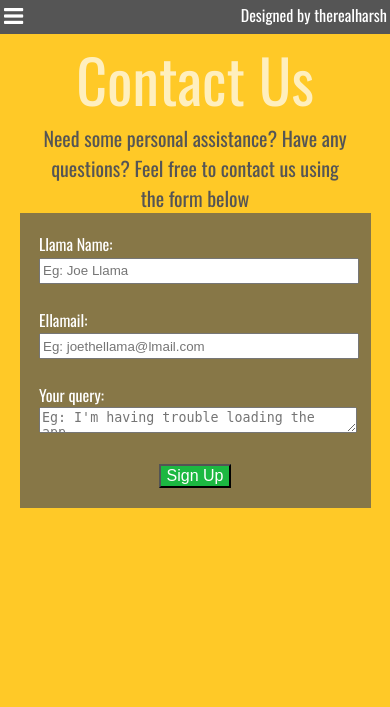
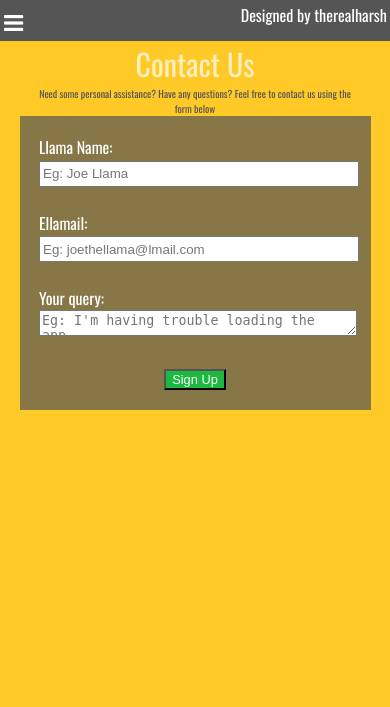
Before and after one commit to therealharsh/llama-project, a PHP site: page /contact.html in a window 390 px wide. Shown: the top 707 px of the page. Before the commit the page ends 508 px from the top, so only its background shows below. Run offline with PHP 8.4, Linux system fonts and the light colour scheme; some libraries are stand-ins or nearby versions.

Commit message:
update
update

```diff
--- a/contact.html
+++ b/contact.html
@@ -61,12 +61,12 @@
 			<div id="menuclick"><p3><i class="fa fa-bars"></i></p3></div>
 		</div> <!-- header close -->
 
-		<div id="wrapperfaq"> <!-- wrapper open -->
+		<div id="wrappercontact"> <!-- wrapper open -->
 			<div id="title">
-			    <p1><center>Contact Us</center></p1>
-			    <p2><center>Need some personal assistance? Have any questions? Feel free to contact us using the form below</center></p2>
+			    <p3><center>Contact Us</center></p3>
+			    <p4><center>Need some personal assistance? Have any questions? Feel free to contact us using the form below</center></p4>
 			</div>
-			<div id="grid"> <!-- index grid open -->
+			<div id="grid2"> <!-- index grid open -->
 			 	<form>
                     <label>Llama Name:</label><br>
                     <input class="textbox" type="text" placeholder="Eg: Joe Llama" required> <br><br>
--- a/css/contact.css
+++ b/css/contact.css
@@ -1,4 +1,15 @@
-#grid{
+@media screen and (min-width: 650px){
+
+	#wrappercontact{
+		position: absolute;
+		overflow: hidden;
+		margin: 0 auto;
+		width: 100%;
+		height: 130%;
+		background-color: transparent;
+	}
+
+	#grid2{
 		background-color: rgba(85, 85, 85, 0.7);
 		color: white;
 		font-family: oswald;
@@ -18,3 +29,49 @@
 		color: white;
 		font-size: 100%;
 	}
+}
+
+@media screen and (max-width: 649px){
+	p3{
+		font-family: oswald;
+		color: rgba(255,255,255, 0.7);
+		font-size: 30px;
+		text-align: center;
+	}
+	p4{
+		font-family: oswald;
+		color: #555;
+		font-size: 10px;
+		text-align: center
+	}
+
+	#wrappercontact{
+		position: absolute;
+		overflow: hidden;
+		margin: 0 auto;
+		width: 100%;
+		height: 130%;
+		background-color: transparent;
+	}
+
+	#grid2{
+		background-color: rgba(85, 85, 85, 0.7);
+		color: white;
+		font-family: oswald;
+		padding: 5%;
+		width: 80%;
+		margin: 0 auto;
+	}
+
+	.textbox{
+		margin: 0 auto;
+		width: 100%;
+		height: 20px;
+	}
+
+	.success{
+		background: rgba(28, 184, 65, 1); /* this is a green */
+		color: white;
+		font-size: 80%;
+	}
+}
```
Lines whose indentation alone changed are shown as unchanged.
